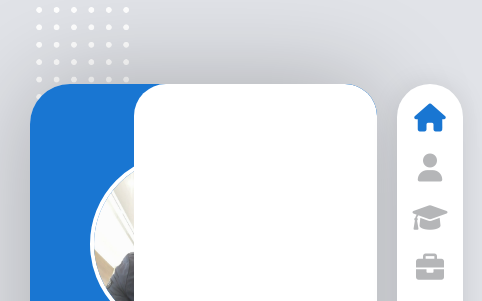
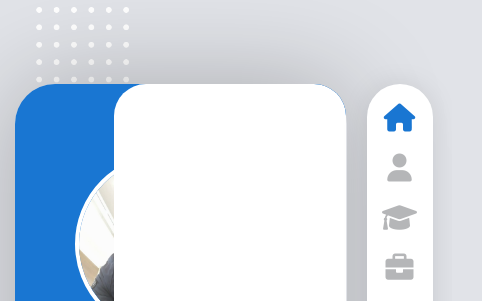
Before and after one commit to xjgv5/cv-page, a plain HTML site: page index.html in a window 390 px wide. Shown: the top 301 px of the page, 482 px wide, since content can reach past the window. Drawn offline with Linux system fonts and the light colour scheme; files whose address does not match are found by name; a web font is replaced by a local one.

Commit message:
Inicio del media query 1160

```diff
--- a/assets/css/responsive.css
+++ b/assets/css/responsive.css
@@ -15,3 +15,10 @@
         margin-left: 3rem;
     }
 }
+
+@media (max-width: 1160px) {
+    .layout {
+        width: 85%;
+        margin-left: 1.5rem;
+    }
+}
```
